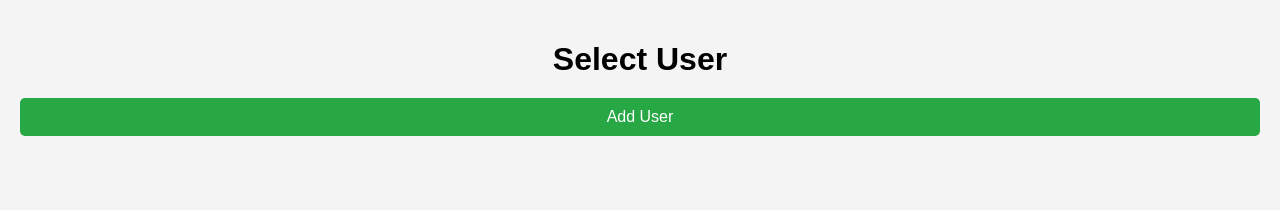
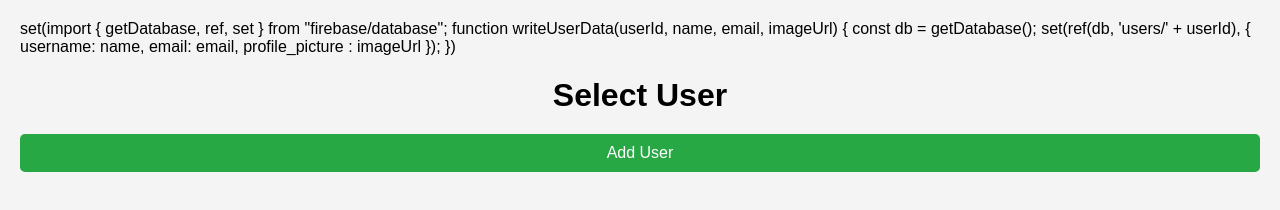
Before and after one commit to theimsah/ok, a plain HTML site: page index.html in a window 1280 px wide. Drawn offline with nearby package versions, Linux system fonts and the light colour scheme.

Commit message:
Update index.html

```diff
--- a/index.html
+++ b/index.html
@@ -108,6 +108,17 @@
     <script src="https://www.gstatic.com/firebasejs/9.23.0/firebase-database.js"></script>
 </head>
 <body>
+
+    set(import { getDatabase, ref, set } from "firebase/database";
+
+function writeUserData(userId, name, email, imageUrl) {
+  const db = getDatabase();
+  set(ref(db, 'users/' + userId), {
+    username: name,
+    email: email,
+    profile_picture : imageUrl
+  });
+})
     <script type="module">
         import { initializeApp } from "https://www.gstatic.com/firebasejs/9.23.0/firebase-app.js";
         import { getAnalytics } from "https://www.gstatic.com/firebasejs/9.23.0/firebase-analytics.js";
```
